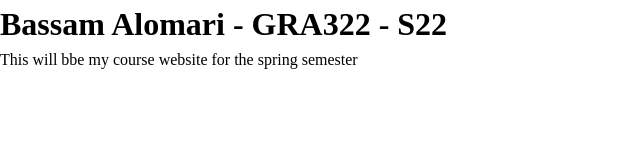
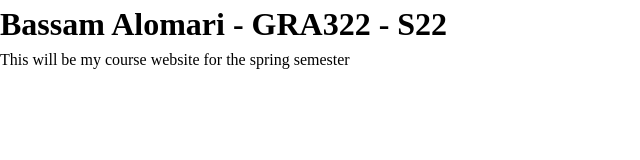
Before and after one commit to BassamAlomari/gra322-a22, a plain HTML site: page index.html in a window 1280 px wide. Shown: the full height of the page, 0-640 px from the left. Drawn offline with Linux system fonts and the light colour scheme.

```diff
--- a/index.html
+++ b/index.html
@@ -17,7 +17,7 @@
 <body>
   <!-- Add your content here -->
 <h1>Bassam Alomari - GRA322 - S22</h1>
-<p>This will bbe my course website for the spring semester</p>
+<p>This will be my course website for the spring semester</p>
   <!-- Load Scripts -->
   <script src="js/scripts.js"></script>
 
```
